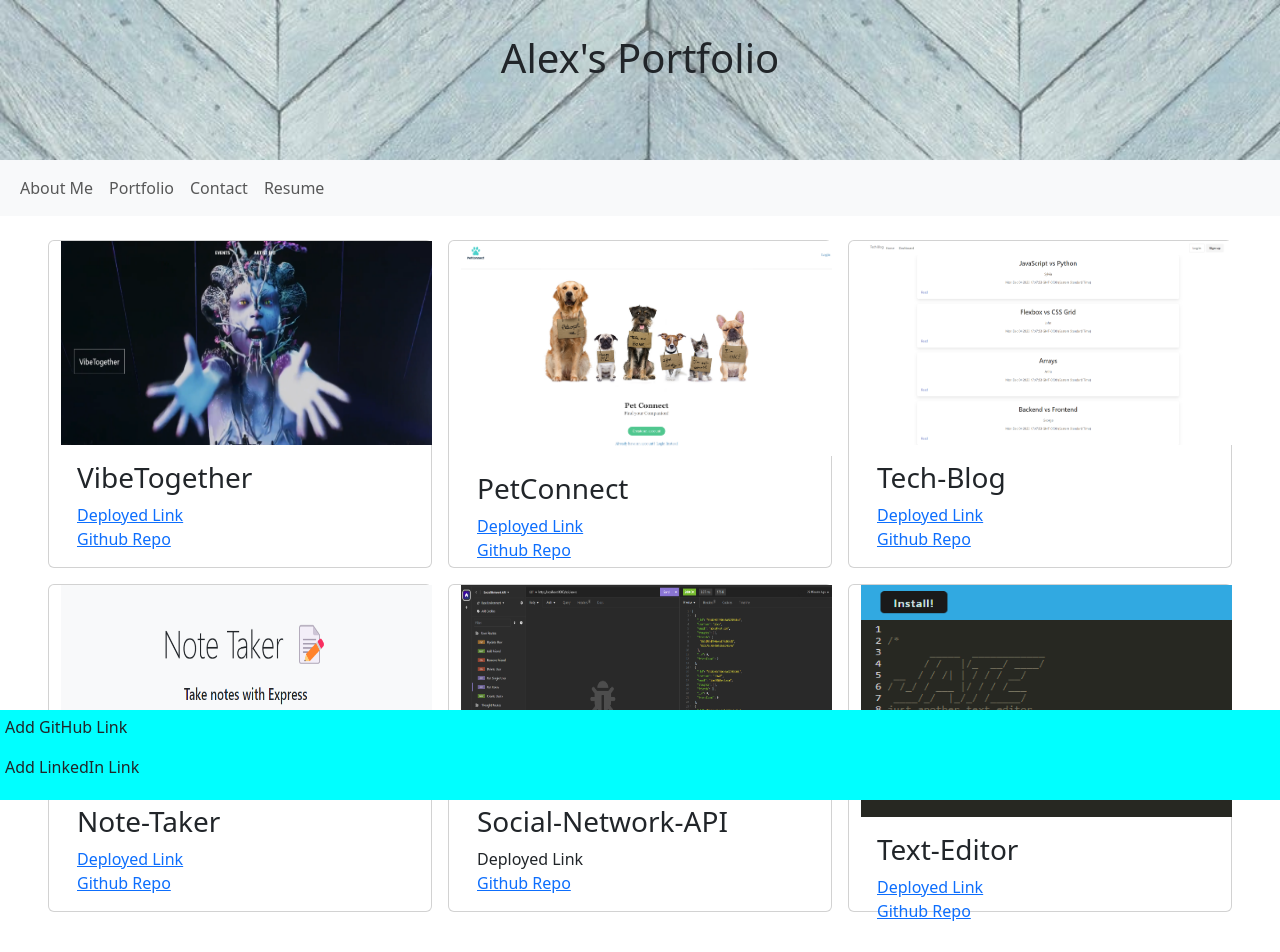
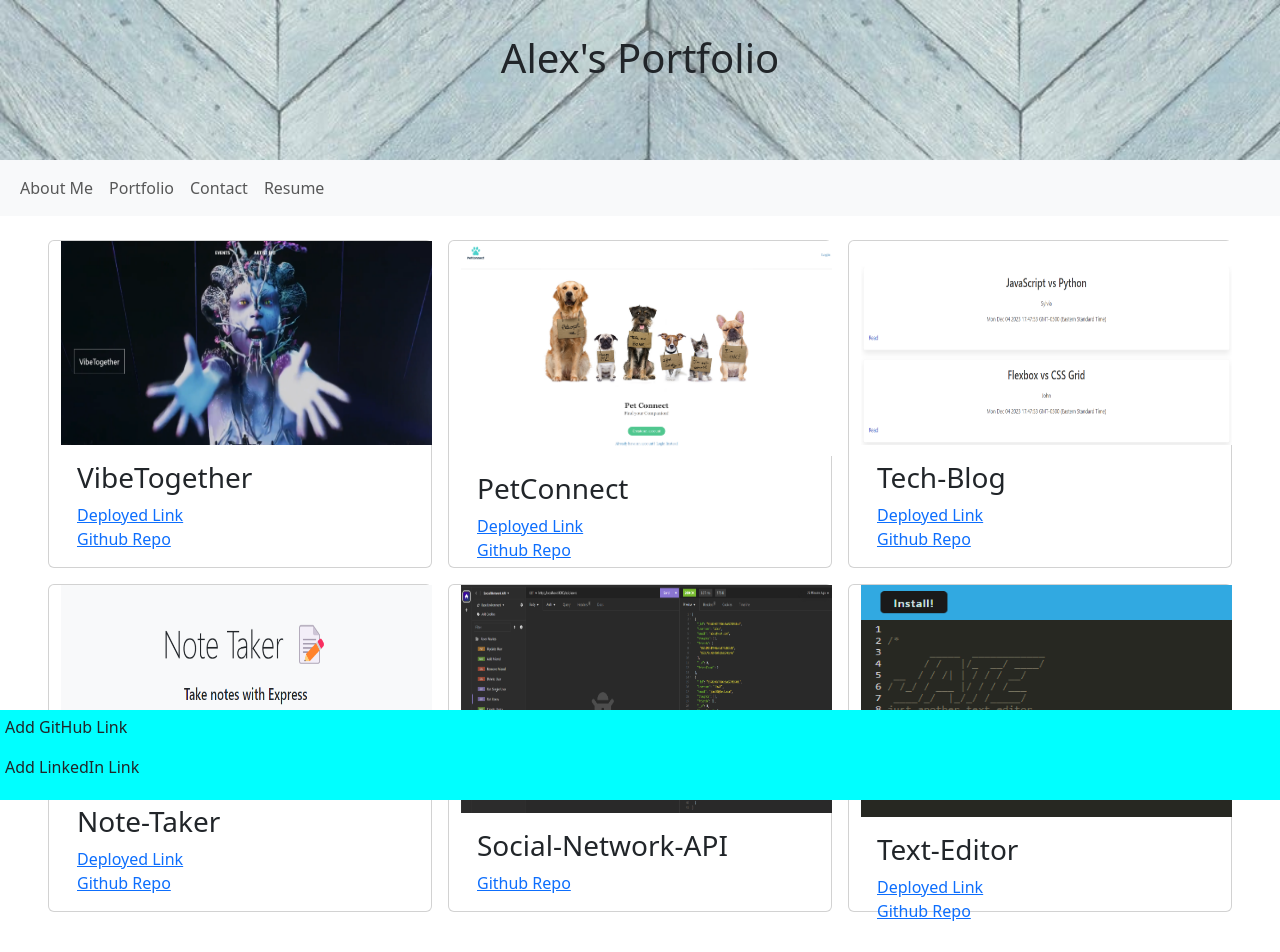
Before and after one commit to AlexLenson/React-Portfolio, a React (Vite) app: page /portfolio in a window 1280 px wide. Shown: the top 952 px of the page. Built offline with nearby package versions, Linux system fonts and the light colour scheme.

Commit message:
conditionally render project links

```diff
--- a/src/components/Project.jsx
+++ b/src/components/Project.jsx
@@ -6,12 +6,16 @@ function Project(props){
             <img src={props.image} alt="" style={{ width: "29vw", height: "29vh" }} />
         <div className="card-body">
             <h3>{props.title}</h3>
+                {props.link && (
                     <div>
                         <a href={props.link}>Deployed Link</a>
                     </div>
+                )}
+                {props.repoLink && (
                     <div>
                         <a href={props.repoLink}>Github Repo</a>
                     </div>
+                )}
         </div>
     </div>
 
--- a/src/projects.json
+++ b/src/projects.json
@@ -13,7 +13,7 @@
     },
     {
         "title": "Tech-Blog",
-        "image": "/assets/techblog.png",
+        "image": "/assets/techblog3.png",
         "link": "https://fierce-forest-72948-0ca009035fd9.herokuapp.com/",
         "repoLink": "https://github.com/AlexLenson/Tech-Blog-v2"
     },
```
Also changed, not shown: public/assets/techblog3.png (added). Lines whose indentation alone changed are shown as unchanged.
